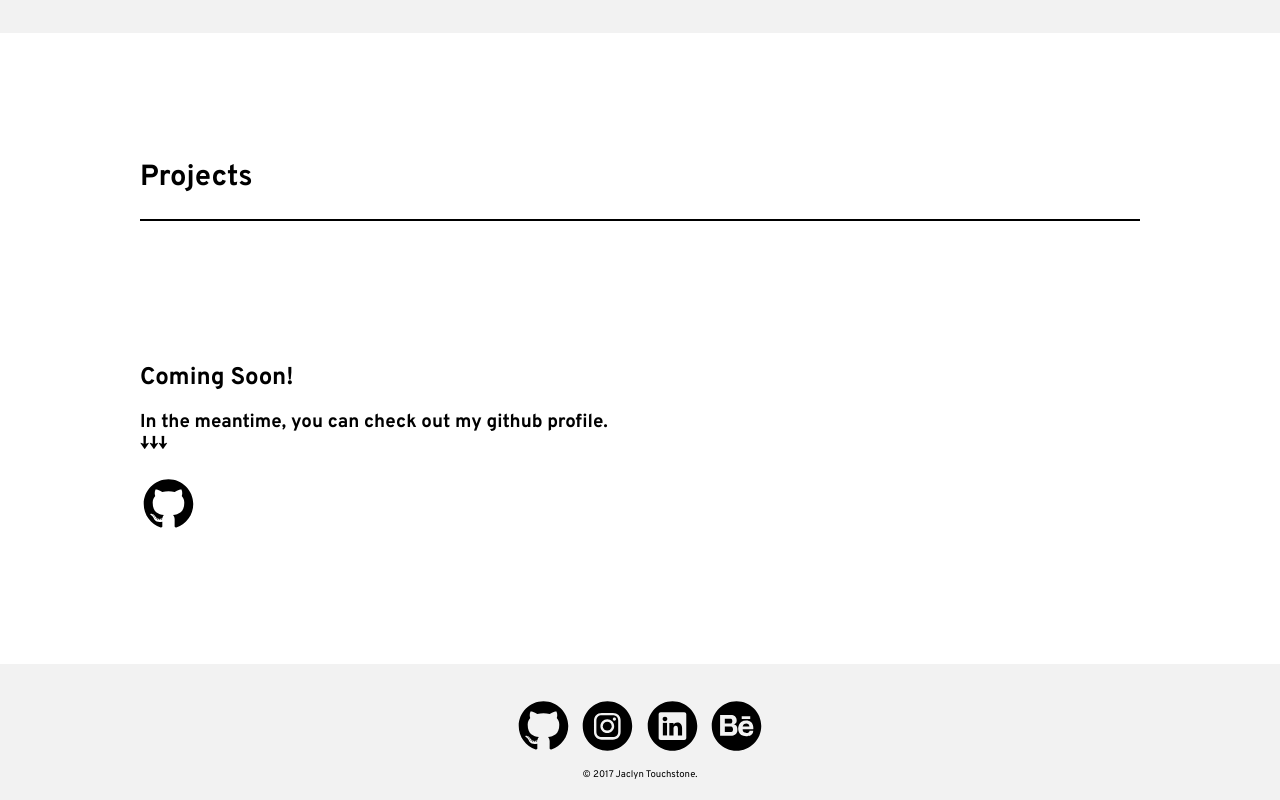
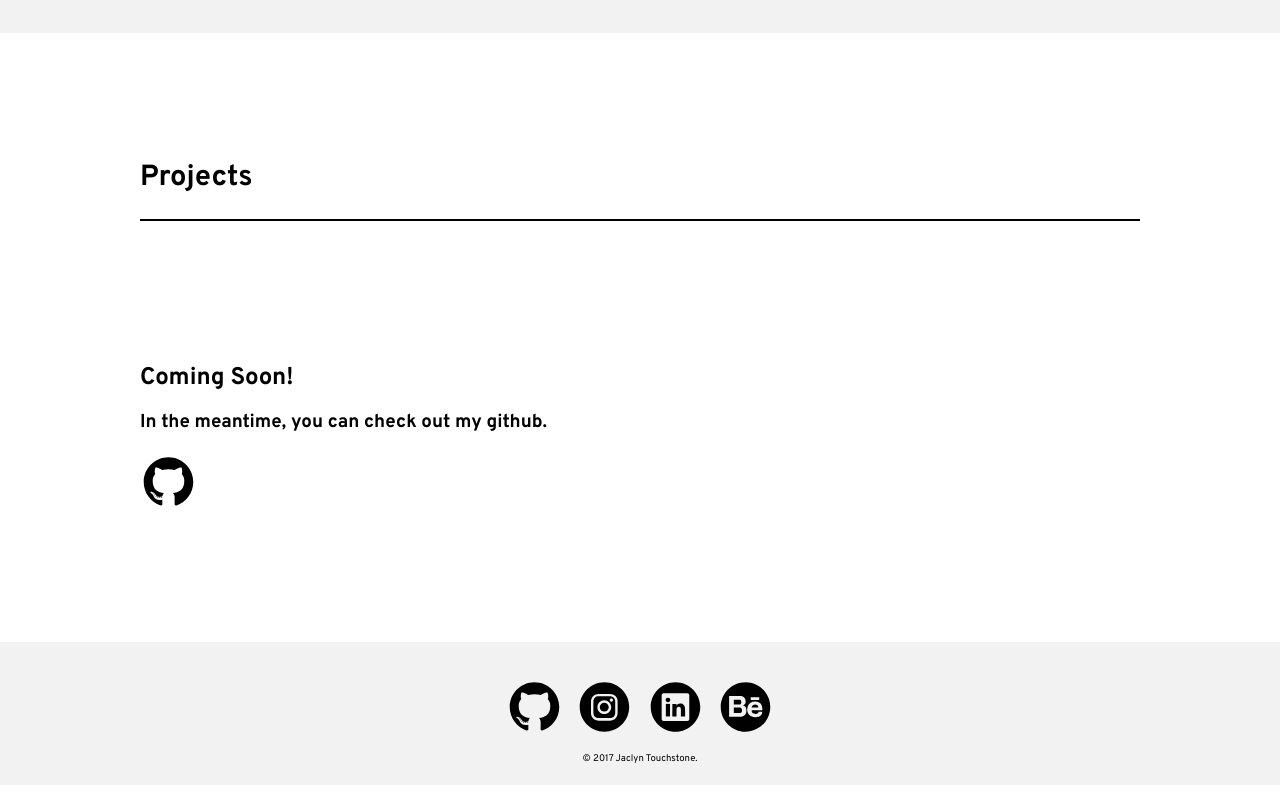
Before and after one commit to morepreciousthanprecious/portfolio-site, a website built with webpack: page app/web/index.html in a window 1280 px wide. Shown: the part 690-1490 px from the top of the page. Built offline with nearby package versions, Linux system fonts and the light colour scheme.

Commit message:
added links to svg files in footer

```diff
--- a/app/assets/styles/modules/_footer.css
+++ b/app/assets/styles/modules/_footer.css
@@ -24,16 +24,8 @@
 		}
 	}
 
-	&__icon {
-		padding: 2px;
-		display: inline-block;
-	}
 
 	/* resize icon */
-	&__icon img {
-		width: 75%;
-		height: auto;
-	}
 
 	&__text-subdued {
 		color: #000;
--- /dev/null
+++ b/app/assets/styles/modules/_icon.css
@@ -0,0 +1,5 @@
+.icon {
+	padding: 5px;
+	display: inline-block;
+
+}
--- a/app/temp/styles/styles.css
+++ b/app/temp/styles/styles.css
@@ -966,17 +966,7 @@ body {
   }
 }
 
-.footer__icon {
-  padding: 2px;
-  display: inline-block;
-}
-
 /* resize icon */
-
-.footer__icon img {
-  width: 75%;
-  height: auto;
-}
 
 .footer__text-subdued {
   color: #000;
@@ -986,3 +976,9 @@ body {
   font-size: .6rem;
   font-weight: 400;
 }
+
+.icon {
+	padding: 5px;
+	display: inline-block;
+
+}
--- a/app/web/index.html
+++ b/app/web/index.html
@@ -73,9 +73,8 @@
 		<div class="portfolio__hold">
 			<h2>Coming Soon!</h2>
 			<h3>
-			In the meantime, you can check out my github profile.
+			In the meantime, you can check out my github.
 			<br>
-			&darr;&darr;&darr;
 			</h3>
 			<a href="https://github.com/morepreciousthanprecious">
 				<img src="../assets/images/github-icon.svg">
@@ -92,24 +91,24 @@
 		<div class="footer">
 			<div class="footer__text">
 				<div class="footer__links">
-					<div class="footer__icon">
-						<a href="https://github.com/morepreciousthanprecious">
-							<object type="image/svg+xml" data="../assets/images/github-icon.svg"></object>
+					<div class="icon icon__github">
+						<a href="https://github.com/morepreciousthanprecious" class="icon__svg">
+							<img src="../assets/images/github-icon.svg">
 						</a>
 					</div>
-					<div class="footer__icon">
-						<a href="https://www.instagram.com/touchmystone/">
-							<object type="image/svg+xml" data="../assets/images/instagram-icon.svg"></object>
+					<div class="icon icon__instagram">
+						<a href="https://www.instagram.com/touchmystone/" class="icon__svg">
+							<img src="../assets/images/instagram-icon.svg">
 						</a>
 					</div>
-					<div class="footer__icon">
-						<a href="https://www.linkedin.com/in/jaclyn-touchstone-b4b44722/">
-							<object type="image/svg+xml" data="../assets/images/linkedin-icon.svg"></object>
+					<div class="icon icon__linkedin">
+						<a href="https://www.linkedin.com/in/jaclyn-touchstone-b4b44722/" class="icon__svg">
+							<img src="../assets/images/linkedin-icon.svg">
 						</a>
 					</div>
-					<div class="footer__icon">
-						<a href="https://www.behance.net/jaclyntouchstone">
-							<object type="image/svg+xml" data="../assets/images/behance-icon.svg"></object>
+					<div class="icon icon__behance">
+						<a href="https://www.behance.net/jaclyntouchstone" class="icon__svg">
+							<img src="../assets/images/behance-icon.svg">
 						</a>
 					</div>
 				</div>
```
Also changed, not shown: app/contact/index.html (+12 -12 lines), app/design/index.html (+12 -12 lines), app/index.html (+12 -12 lines), app/photo/index.html (+12 -12 lines).
